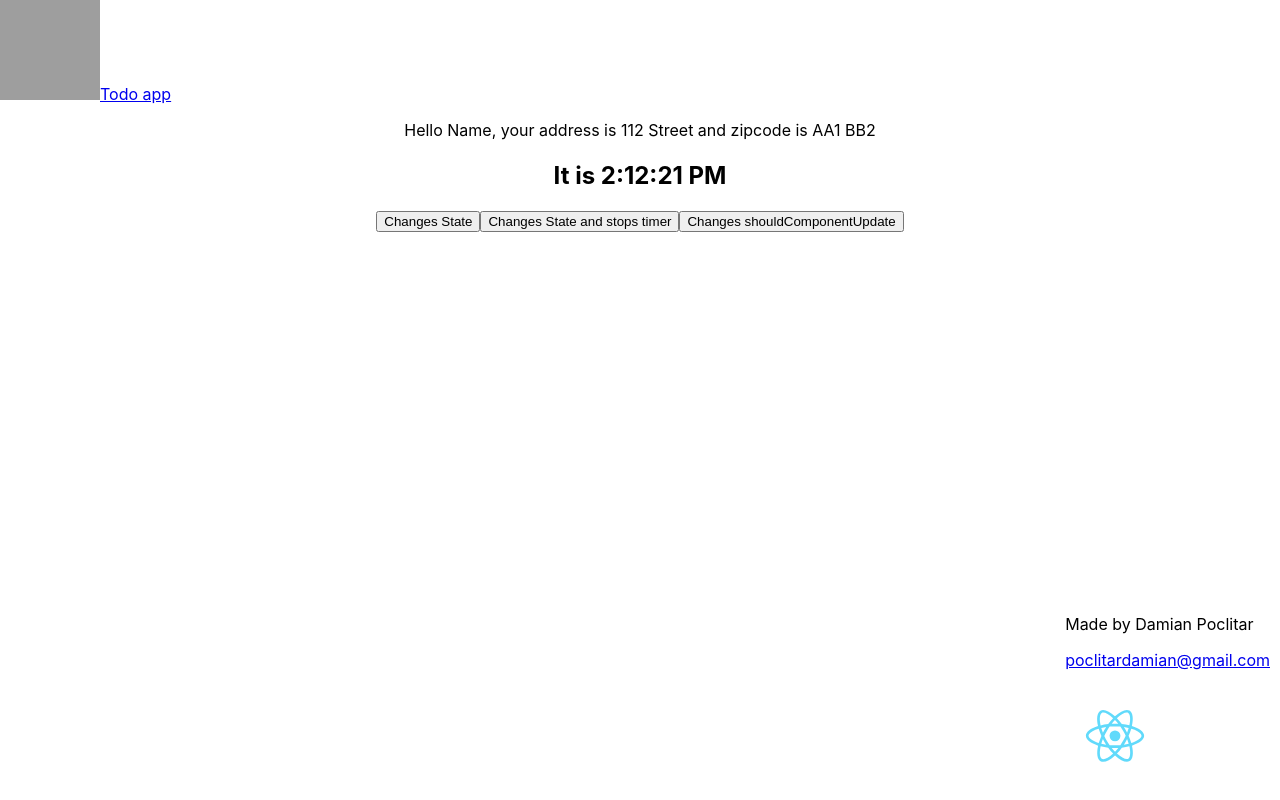
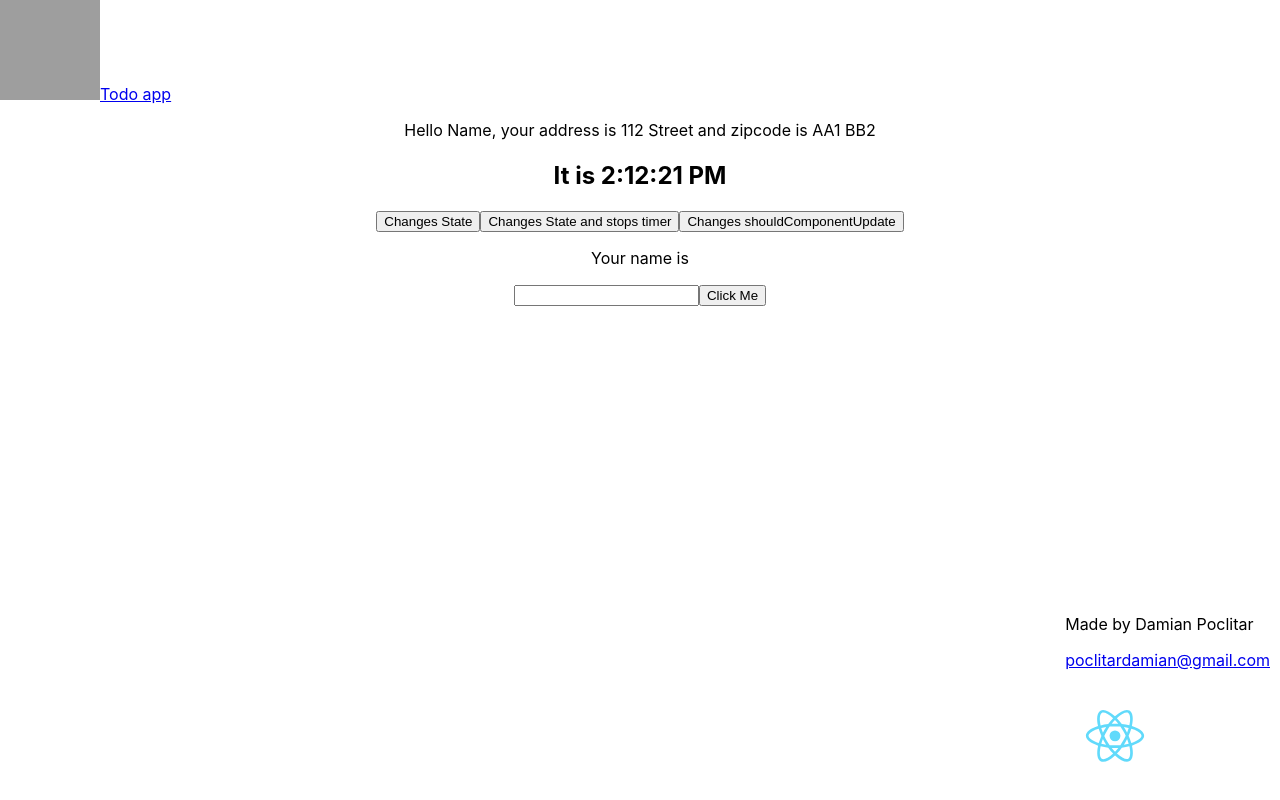
Before and after one commit to damipoc/react-training, a React (Create React App) app: page / in a window 1280 px wide. Built offline with nearby package versions, Linux system fonts and the light colour scheme; grey boxes are pictures that could not be loaded.

Commit message:
Added function hook

```diff
--- a/src/App.js
+++ b/src/App.js
@@ -1,6 +1,7 @@
 import logo from './logo.svg';
 import './App.css';
 import Clock from './clock';
+import Name from './functionHook';
 
 function App() {
 
@@ -14,6 +15,7 @@ function App() {
     <div className="App">
       <p>Hello {address.name}, your address is {address.address} and zipcode is {address.zip}</p>
       <Clock/>
+      <Name/>
     </div>
   );
 }
--- a/src/clock.jsx
+++ b/src/clock.jsx
@@ -21,18 +21,18 @@ export default class Clock extends Component {
         this.timerID = setInterval(() => this.tick(), 1000);
     }
     componentWillUpdate() {
-        console.log("componentWillUpdate sets the time as :" + this.state.date);
+        // console.log("componentWillUpdate sets the time as :" + this.state.date);
     }
     componentWillUnmount() {
         console.log("componentWillUnmount sets the time as :" + this.state.date);
         clearInterval(this.timerID)
     }
     shouldComponentUpdate() {
-        console.log("shouldComponentUpdate sets the time as :" + this.state.date);
+        // console.log("shouldComponentUpdate sets the time as :" + this.state.date);
         return this.state.boolForShould;
     }
     componentDidUpdate() {
-        console.log("componentDidUpdate set the time as :" + this.state.date);
+        // console.log("componentDidUpdate set the time as :" + this.state.date);
     }
 
     tick() {
--- /dev/null
+++ b/src/functionHook.jsx
@@ -0,0 +1,28 @@
+import { useState, useEffect } from "react";
+
+const Username = () => {
+
+    const [name, setName] = useState(``);
+            // useEffect(() => {
+        //     document.title = `Your name is ${name}`;
+
+        //     return(() => console.log(`Name is ${name}`));
+        // })
+
+
+    const nameInput = (event) => {
+        event.preventDefault();
+    }
+
+    return (
+        <>
+            <p>Your name is {name}</p>
+            <form onSubmit={nameInput}>
+                <input type="text" id="inputName"></input>
+                <button onClick={() => setName(document.getElementById("inputName").value)}>Click Me</button>
+            </form>
+        </>
+    )
+}
+
+export default Username;
```
